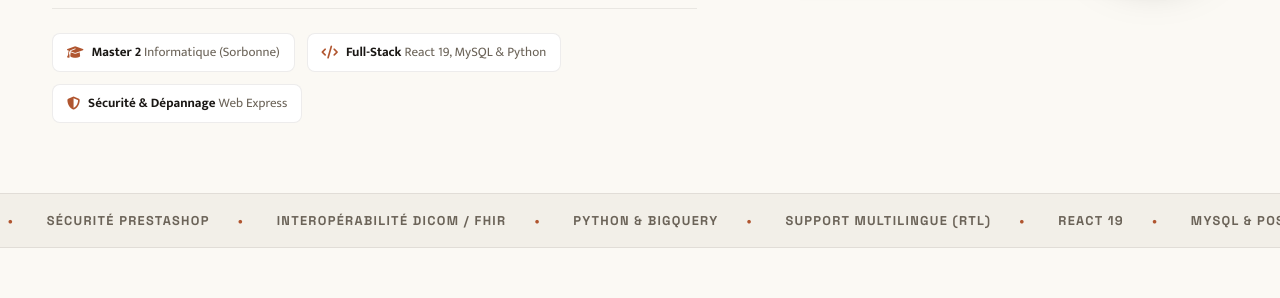
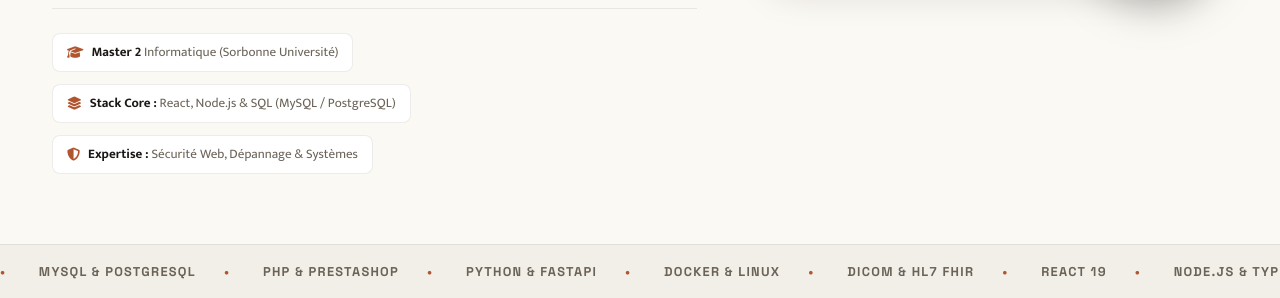
Before and after one commit to AitsaidCode/Portfolio, a website: page index.html in a window 1280 px wide. Shown: the part 654-952 px from the top of the page. Drawn offline with Linux system fonts and the light colour scheme; a web font is replaced by a local one.

Commit message:
Upgrade tech stack presentation to professional senior format

```diff
--- a/index.html
+++ b/index.html
@@ -124,15 +124,15 @@
           <div class="hero-proof-bar">
             <div class="proof-chip">
               <i class="fa-solid fa-graduation-cap text-terracotta"></i>
-              <span><b>Master 2</b> Informatique (Sorbonne)</span>
+              <span><b>Master 2</b> Informatique (Sorbonne Université)</span>
             </div>
             <div class="proof-chip">
-              <i class="fa-solid fa-code text-terracotta"></i>
-              <span><b>Full-Stack</b> React 19, MySQL & Python</span>
+              <i class="fa-solid fa-layer-group text-terracotta"></i>
+              <span><b>Stack Core :</b> React, Node.js & SQL (MySQL / PostgreSQL)</span>
             </div>
             <div class="proof-chip">
               <i class="fa-solid fa-shield-halved text-terracotta"></i>
-              <span><b>Sécurité & Dépannage</b> Web Express</span>
+              <span><b>Expertise :</b> Sécurité Web, Dépannage & Systèmes</span>
             </div>
           </div>
         </div>
@@ -180,15 +180,17 @@
     <div class="proof-marquee-band">
       <div class="marquee-inner">
         <span>REACT 19</span><span class="dot-sep">•</span>
+        <span>NODE.JS & TYPESCRIPT</span><span class="dot-sep">•</span>
         <span>MYSQL & POSTGRESQL</span><span class="dot-sep">•</span>
-        <span>SÉCURITÉ PRESTASHOP</span><span class="dot-sep">•</span>
-        <span>INTEROPÉRABILITÉ DICOM / FHIR</span><span class="dot-sep">•</span>
-        <span>PYTHON & BIGQUERY</span><span class="dot-sep">•</span>
-        <span>SUPPORT MULTILINGUE (RTL)</span><span class="dot-sep">•</span>
+        <span>PHP & PRESTASHOP</span><span class="dot-sep">•</span>
+        <span>PYTHON & FASTAPI</span><span class="dot-sep">•</span>
+        <span>DOCKER & LINUX</span><span class="dot-sep">•</span>
+        <span>DICOM & HL7 FHIR</span><span class="dot-sep">•</span>
         <span>REACT 19</span><span class="dot-sep">•</span>
+        <span>NODE.JS & TYPESCRIPT</span><span class="dot-sep">•</span>
         <span>MYSQL & POSTGRESQL</span><span class="dot-sep">•</span>
-        <span>SÉCURITÉ PRESTASHOP</span><span class="dot-sep">•</span>
-        <span>INTEROPÉRABILITÉ DICOM / FHIR</span><span class="dot-sep">•</span>
+        <span>PHP & PRESTASHOP</span><span class="dot-sep">•</span>
+        <span>PYTHON & FASTAPI</span><span class="dot-sep">•</span>
       </div>
     </div>
 
```
